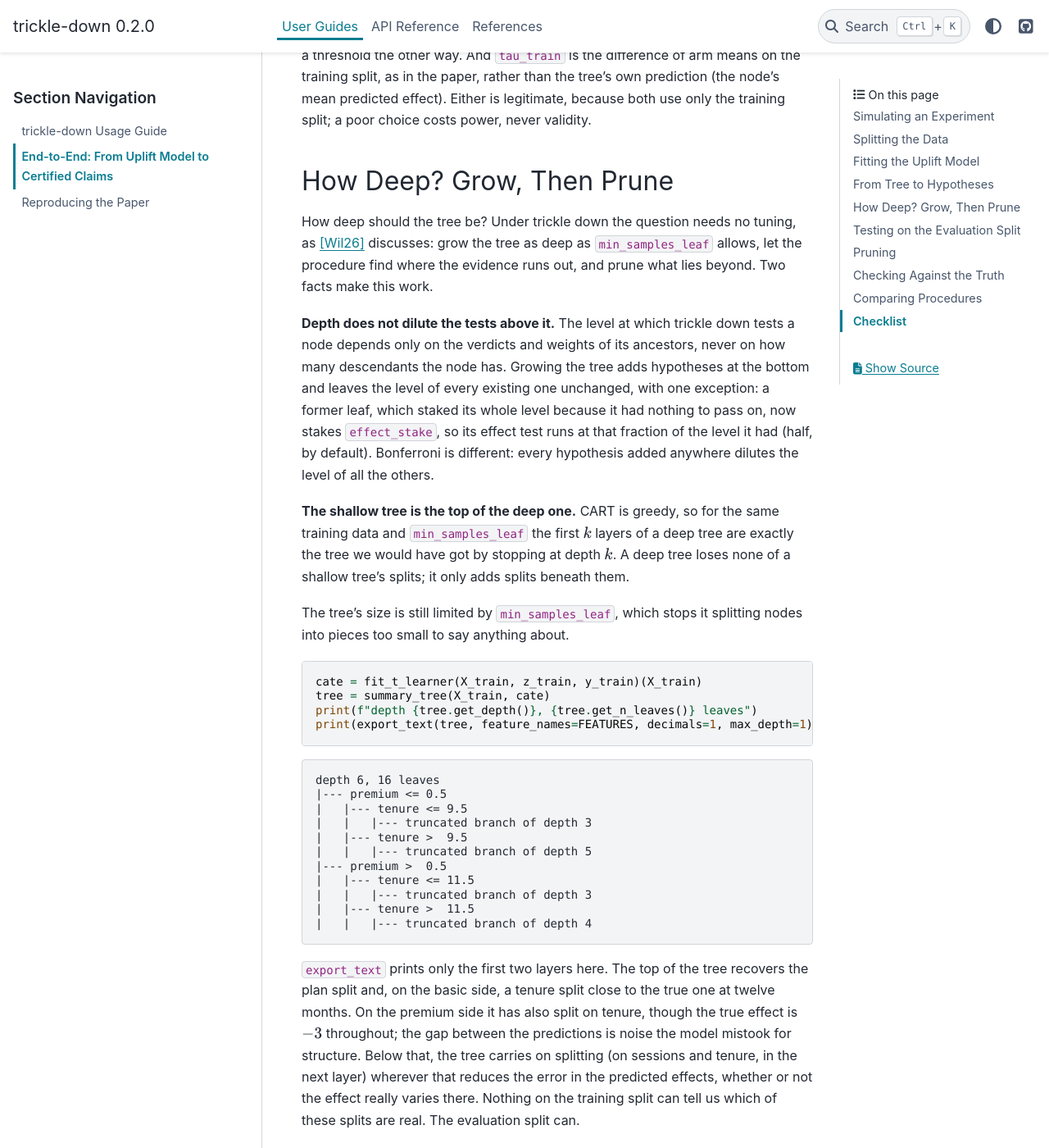
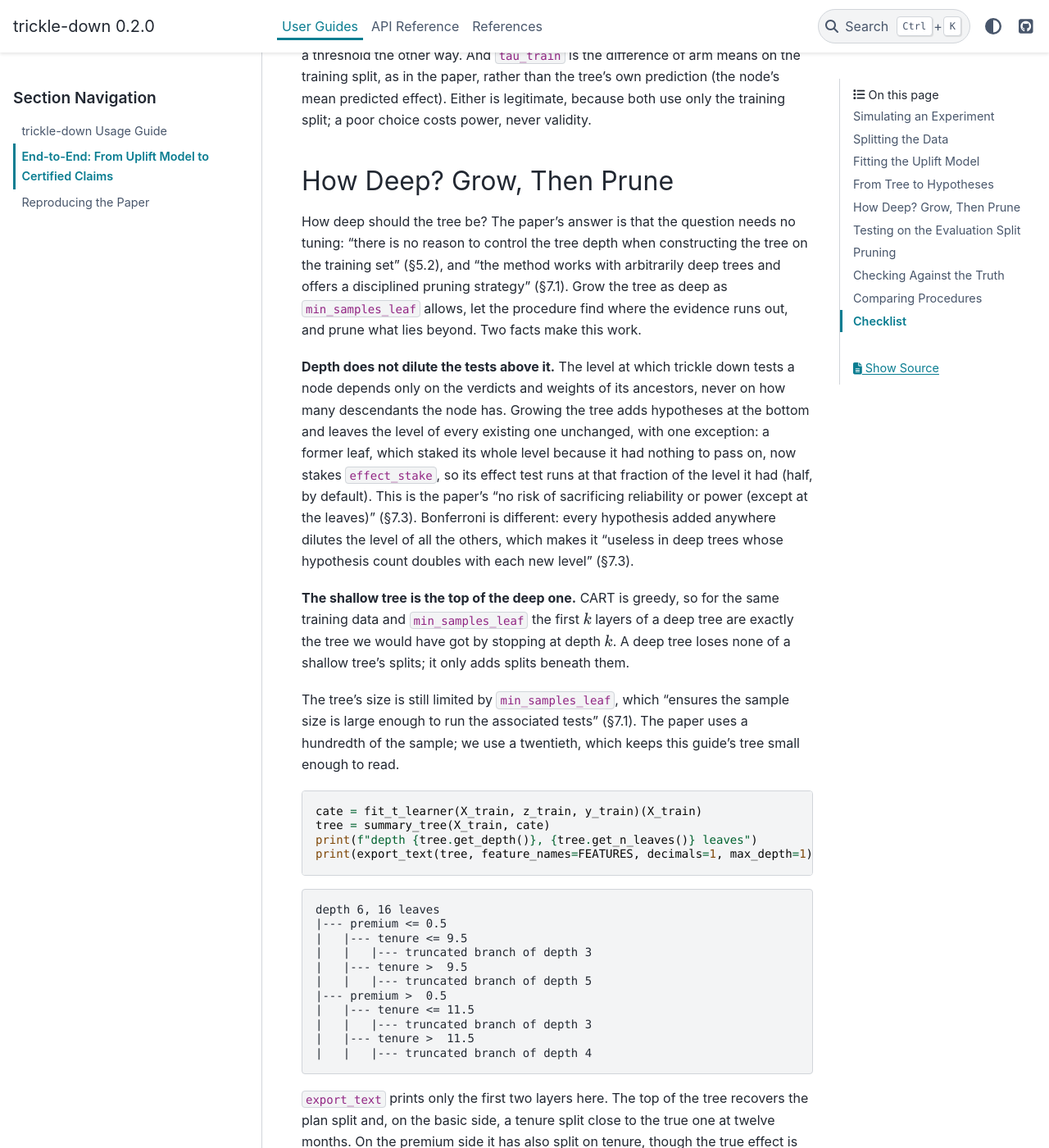
Before and after one commit to rwilson4/pytrickle, a Sphinx documentation site: the page built from docs/user_guides/end_to_end.rst, in a window 1280 px wide and 1400 px high, scrolled down 5020 px. Shown: the whole window at 82% size. Built offline with Sphinx 7.4.7 and the PyData theme 0.15.4, drawn with Linux system fonts in a browser that asks for light colours; some of the changed text lies outside the part shown.

Commit message:
[Claude] Cite the paper's case for deep trees and depth-wise pruning
Quote sections 5.2, 7.1 and 7.3 on growing arbitrarily deep trees, and
describe the paper's layer-by-layer pruning before the guide's
branch-by-branch refinement of it.

Co-Authored-By: Claude Opus 5.5 <noreply@anthropic.com>
Claude-Session: https://claude.ai/code/session_01Gpq7FNcmVGBm4CUTWtdQna

```diff
--- a/changelog.txt
+++ b/changelog.txt
@@ -1,8 +1,8 @@
 2026-11-03 : End-to-end user guide
 - Added docs/user_guides/end_to_end.rst: simulate an experiment, fit a
   T-learner, distill it into a deep decision tree, test it with
-  trickle down, and prune the report to what was certified. Its
-  examples run as doctests.
+  trickle down, and prune the report to what was certified, as in
+  Wilson (2026), sections 5.2 and 7.1. Its examples run as doctests.
 
 2026-11-02 : Release 0.2.0
 - First release under the paper's effect/heterogeneity names (see
--- a/docs/user_guides/end_to_end.rst
+++ b/docs/user_guides/end_to_end.rst
@@ -251,10 +251,13 @@ the training split; a poor choice costs power, never validity.
 How Deep? Grow, Then Prune
 --------------------------
 
-How deep should the tree be? Under trickle down the question needs no
-tuning, as [Wil26]_ discusses: grow the tree as deep as
-``min_samples_leaf`` allows, let the procedure find where the evidence
-runs out, and prune what lies beyond. Two facts make this work.
+How deep should the tree be? The paper's answer is that the question
+needs no tuning: "there is no reason to control the tree depth when
+constructing the tree on the training set" (§5.2), and "the method
+works with arbitrarily deep trees and offers a disciplined pruning
+strategy" (§7.1). Grow the tree as deep as ``min_samples_leaf``
+allows, let the procedure find where the evidence runs out, and prune
+what lies beyond. Two facts make this work.
 
 **Depth does not dilute the tests above it.** The level at which
 trickle down tests a node depends only on the verdicts and weights of
@@ -263,9 +266,11 @@ tree adds hypotheses at the bottom and leaves the level of every
 existing one unchanged, with one exception: a former leaf, which
 staked its whole level because it had nothing to pass on, now stakes
 ``effect_stake``, so its effect test runs at that fraction of the
-level it had (half, by default).
+level it had (half, by default). This is the paper's "no risk of
+sacrificing reliability or power (except at the leaves)" (§7.3).
 Bonferroni is different: every hypothesis added anywhere dilutes the
-level of all the others.
+level of all the others, which makes it "useless in deep trees whose
+hypothesis count doubles with each new level" (§7.3).
 
 **The shallow tree is the top of the deep one.** CART is greedy, so
 for the same training data and ``min_samples_leaf`` the first :math:`k`
@@ -273,8 +278,10 @@ layers of a deep tree are exactly the tree we would have got by
 stopping at depth :math:`k`. A deep tree loses none of a shallow
 tree's splits; it only adds splits beneath them.
 
-The tree's size is still limited by ``min_samples_leaf``, which stops
-it splitting nodes into pieces too small to say anything about.
+The tree's size is still limited by ``min_samples_leaf``, which "ensures
+the sample size is large enough to run the associated tests" (§7.1).
+The paper uses a hundredth of the sample; we use a twentieth, which
+keeps this guide's tree small enough to read.
 
 .. testcode::
 
@@ -386,9 +393,17 @@ Pruning
 -------
 
 Pruning turns the 46 verdicts into a tree a decision-maker can read.
-We keep a node's split if anything below it was certified, whether the
-split itself (its heterogeneity hypothesis) or a claim about any of its
-descendants, and cut it otherwise:
+The power available deep in the tree falls exponentially, so "at some
+point, we will retain *all* hypotheses below a certain depth. We may
+prune these nodes, leaving a shallower tree emphasizing the certified
+claims" (§5.2). Here that depth is two, and pruning below it leaves
+the depth-two tree.
+
+We can go a step further and prune branch by branch rather than layer
+by layer, since the basic-plan side has nothing certified below its
+first split. We keep a node's split if anything below it was
+certified, whether the split itself (its heterogeneity hypothesis) or a
+claim about any of its descendants, and cut it otherwise:
 
 .. testcode::
 
@@ -448,8 +463,9 @@ report should say as much: the effect is negative among premium
 customers of under a year's tenure, and we cannot say whether it
 differs from that among longer-tenured ones.
 
-Pruning is legitimate because it only chooses which certified claims
-to report, and the familywise guarantee covers every subset of them.
+Either way of pruning is legitimate, because it only chooses which
+claims to report, and the familywise guarantee covers every subset of
+them.
 What is *not* legitimate is to test the pruned tree again. Its new
 leaves would stake their whole level instead of half of it, and
 choosing which nodes get that boost after seeing the evaluation split
```
